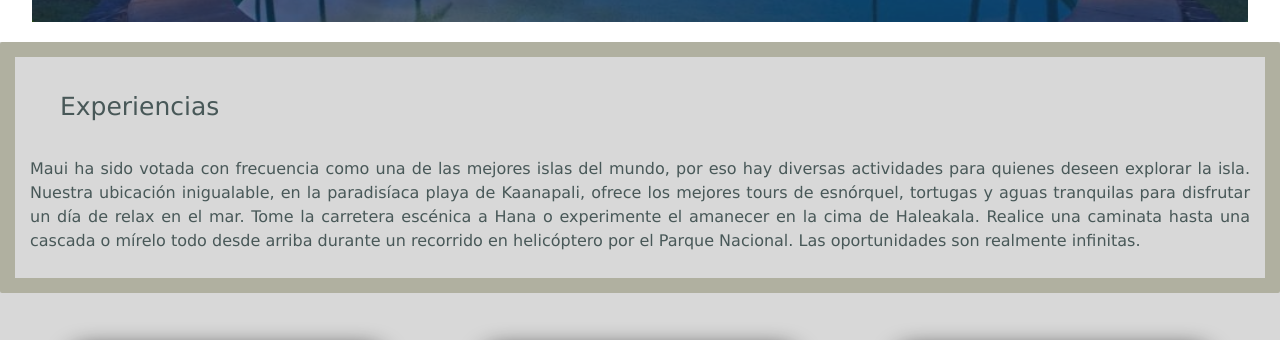
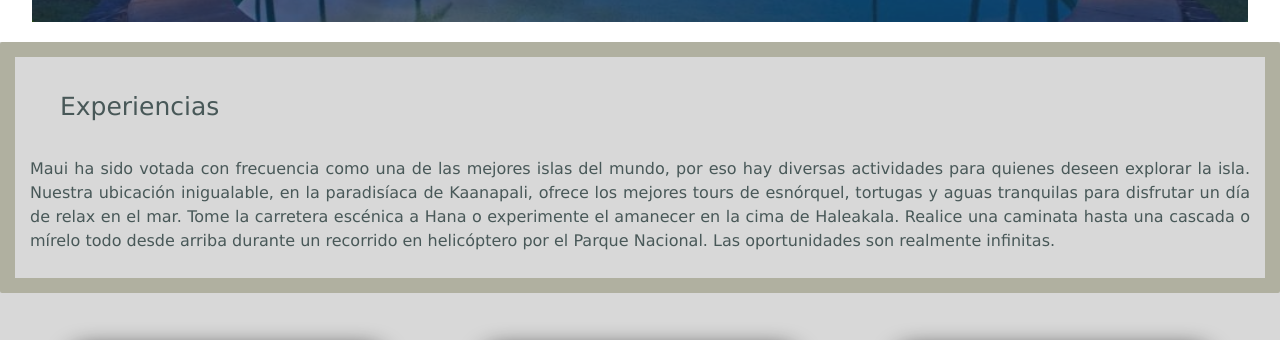
Before and after one commit to FranksSPowell/TPO-Desarrollo-Web, a plain HTML site: page TP-FINAL -V0.01/index.html in a window 1280 px wide. Shown: the part 611-951 px from the top of the page. Drawn offline with Linux system fonts and the light colour scheme; files that its build step writes are made by us from their sources; no server answers.

Commit message:
Cambio de playa por Playa

```diff
--- a/TP-FINAL -V0.01/index.html
+++ b/TP-FINAL -V0.01/index.html
@@ -134,7 +134,8 @@
                         <h1>Experiencias</h1>
                     </div>
                     <div class="item-0">
-                        <p> Maui ha sido votada con frecuencia como una de las mejores islas del mundo, por eso hay diversas actividades para quienes deseen explorar la isla. Nuestra ubicación inigualable, en la paradisíaca playa de Kaanapali, ofrece los mejores tours de esnórquel, tortugas y aguas tranquilas para disfrutar un día de relax en el mar. Tome la carretera escénica a Hana o experimente el amanecer en la cima de Haleakala. Realice una caminata hasta una cascada o mírelo todo desde arriba durante un recorrido en helicóptero por el Parque Nacional. Las oportunidades son realmente infinitas.
+                        <p> Maui ha sido votada con frecuencia como una de las mejores islas del mundo, por eso hay diversas actividades para quienes deseen explorar la isla. Nuestra ubicación inigualable, en la paradisíaca
+                            de Kaanapali, ofrece los mejores tours de esnórquel, tortugas y aguas tranquilas para disfrutar un día de relax en el mar. Tome la carretera escénica a Hana o experimente el amanecer en la cima de Haleakala. Realice una caminata hasta una cascada o mírelo todo desde arriba durante un recorrido en helicóptero por el Parque Nacional. Las oportunidades son realmente infinitas.
                         </p>
                     </div>
                 </div>
@@ -151,7 +152,7 @@
                     </div>
                     <div class="item-img">
 
-                        <img src="scr/cerc/playa1.jpg" alt="">
+                        <img src="scr/cerc/Playa1.jpg" alt="">
 
                         <div class="item-titulo">
                             <h3>Kaanapali Beach</h3>
```
